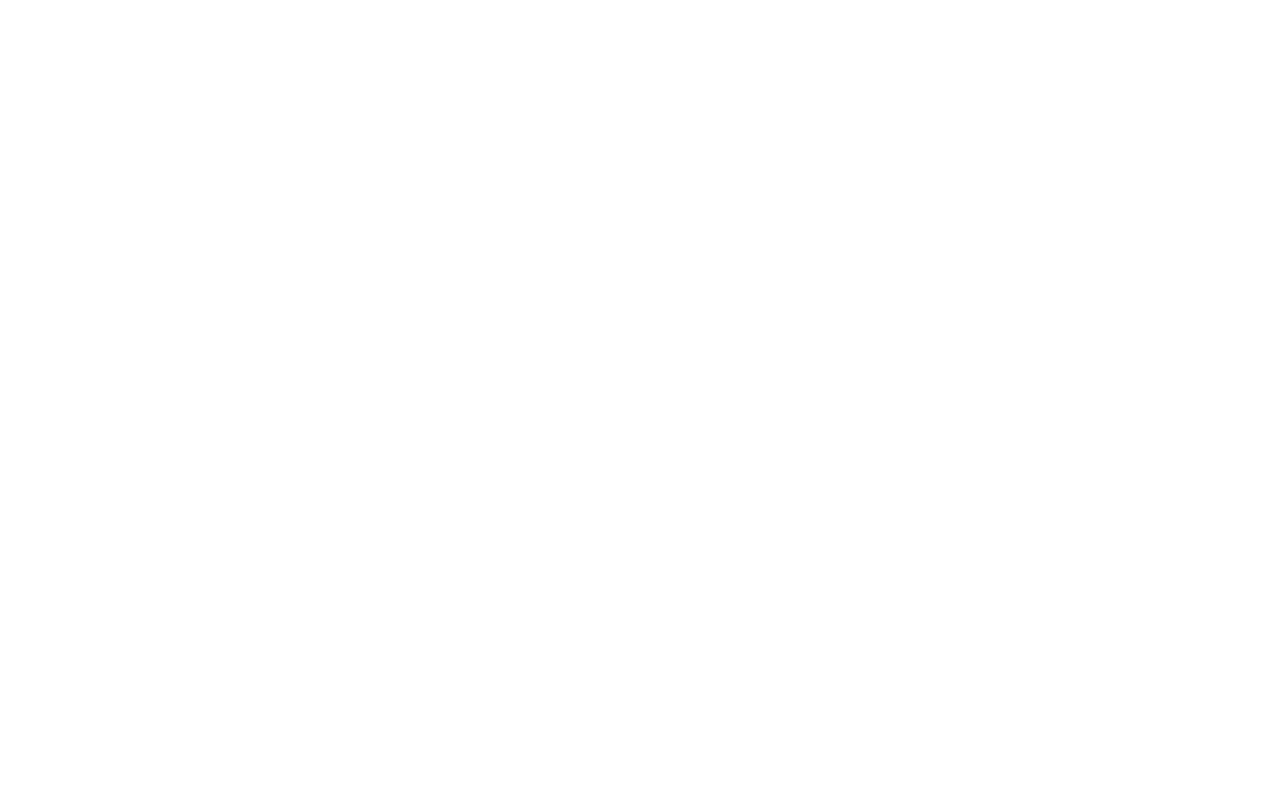
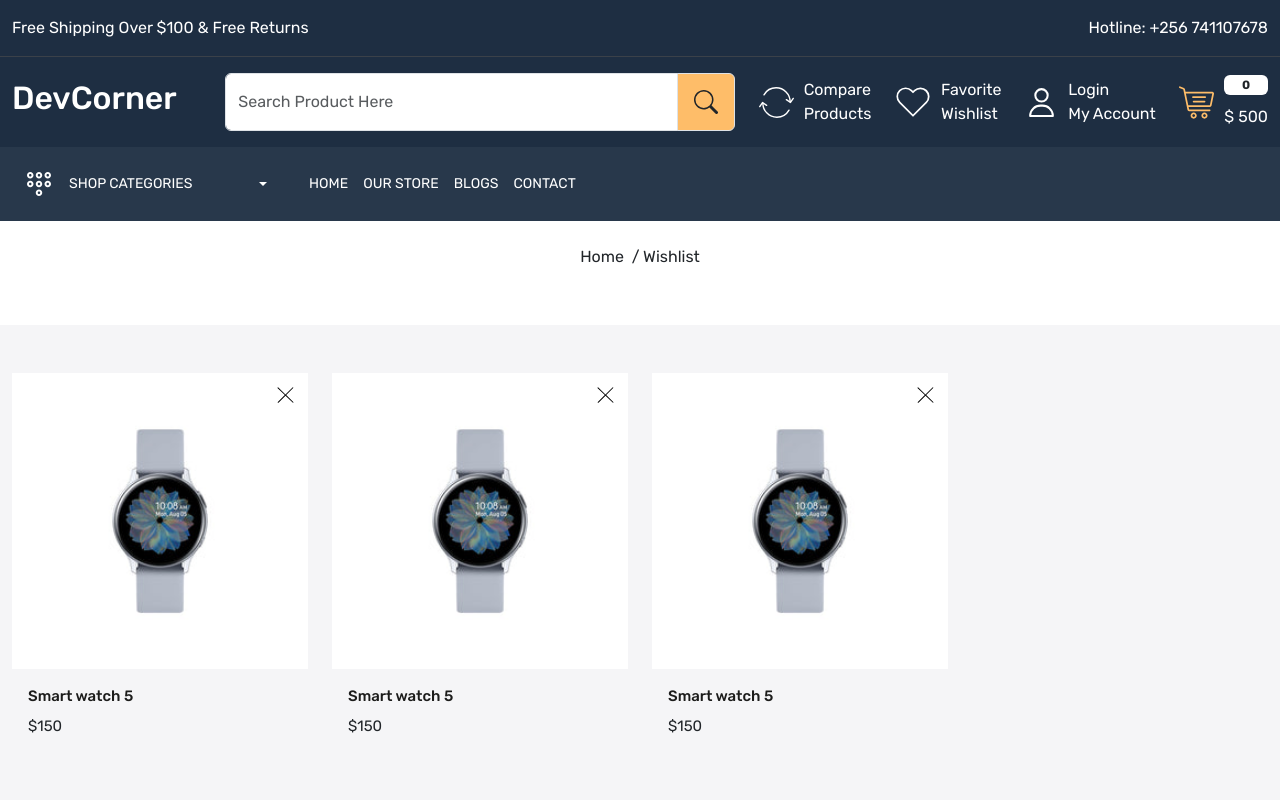
Before and after one commit to AaronPeterOcen/ModernEcommerce-reactjs, a React (Vite) app: page /wishlist in a window 1280 px wide. Before the commit this address had no page. Shown: the top 800 px of the page. Built offline with nearby package versions, Linux system fonts and the light colour scheme.

Commit message:
layout finsihed for the wishlist page

```diff
--- a/src/App.css
+++ b/src/App.css
@@ -580,7 +580,8 @@ footer .input-group-text {
   border-radius: 10px;
 }
 
-.compare-product-card .cross {
+.compare-product-card .cross,
+.wishlist-card .cross {
   top: 10px;
   right: 10px;
   padding: 4px;
@@ -588,14 +589,16 @@ footer .input-group-text {
   cursor: pointer;
 }
 
-.compare-product-details h5.title {
+.compare-product-details h5.title,
+.wishlist-card h5.title {
   font-size: 15px;
   line-height: 22px;
   font-weight: 500;
   color: var(--color-1c1c1b);
 }
 
-.compare-product-details h6.price {
+.compare-product-details h6.price,
+.wishlist-card h6.price {
   font-size: 15px;
   line-height: 22px;
   font-weight: 400;
--- a/src/App.jsx
+++ b/src/App.jsx
@@ -8,6 +8,7 @@ import Contact from "./pages/Contact";
 import OurStore from "./pages/OurStore";
 import Blog from "./pages/Blog";
 import CompareProduct from "./pages/CompareProduct";
+import Wishlist from "./pages/Wishlist";
 
 function App() {
   return (
@@ -21,6 +22,7 @@ function App() {
             <Route path="store" element={<OurStore />} />
             <Route path="blogs" element={<Blog />} />
             <Route path="compare-product" element={<CompareProduct />} />
+            <Route path="wishlist" element={<Wishlist />} />
           </Route>
         </Routes>
       </BrowserRouter>
--- /dev/null
+++ b/src/pages/Wishlist.jsx
@@ -0,0 +1,80 @@
+import React from "react";
+import BreadCrumb from "../components/BreadCrumb";
+import Meta from "../components/Meta";
+
+const Wishlist = () => {
+  return (
+    <>
+      <Meta title={"Wishlist"} />
+      <BreadCrumb title="Wishlist" />
+      <div className="wishlist-wrapper home-wrapper-2 py-5">
+        <div className="container-xxl">
+          <div className="row">
+            <div className="col-3">
+              <div className="wishlist-card  position-relative">
+                <img
+                  src="images/cross.svg"
+                  alt="cross"
+                  className="position-absolute cross img-fluid"
+                />
+                <div className="wishlist-card-image">
+                  <img
+                    src="images/watch.jpg"
+                    className="img-fluid w-100"
+                    alt="watch"
+                  />
+                </div>
+                <div className=" px-3 py-3">
+                  <h5 className="title">Smart watch 5</h5>
+                  <h6 className="price">$150</h6>
+                </div>
+              </div>
+            </div>
+            <div className="col-3">
+              <div className="wishlist-card  position-relative">
+                <img
+                  src="images/cross.svg"
+                  alt="cross"
+                  className="position-absolute cross img-fluid"
+                />
+                <div className="wishlist-card-image">
+                  <img
+                    src="images/watch.jpg"
+                    className="img-fluid w-100"
+                    alt="watch"
+                  />
+                </div>
+                <div className=" px-3 py-3">
+                  <h5 className="title">Smart watch 5</h5>
+                  <h6 className="price">$150</h6>
+                </div>
+              </div>
+            </div>
+            <div className="col-3">
+              <div className="wishlist-card  position-relative">
+                <img
+                  src="images/cross.svg"
+                  alt="cross"
+                  className="position-absolute cross img-fluid"
+                />
+                <div className="wishlist-card-image">
+                  <img
+                    src="images/watch.jpg"
+                    className="img-fluid w-100"
+                    alt="watch"
+                  />
+                </div>
+                <div className=" px-3 py-3">
+                  <h5 className="title">Smart watch 5</h5>
+                  <h6 className="price">$150</h6>
+                </div>
+              </div>
+            </div>
+          </div>
+        </div>
+      </div>
+    </>
+  );
+};
+
+export default Wishlist;
```
